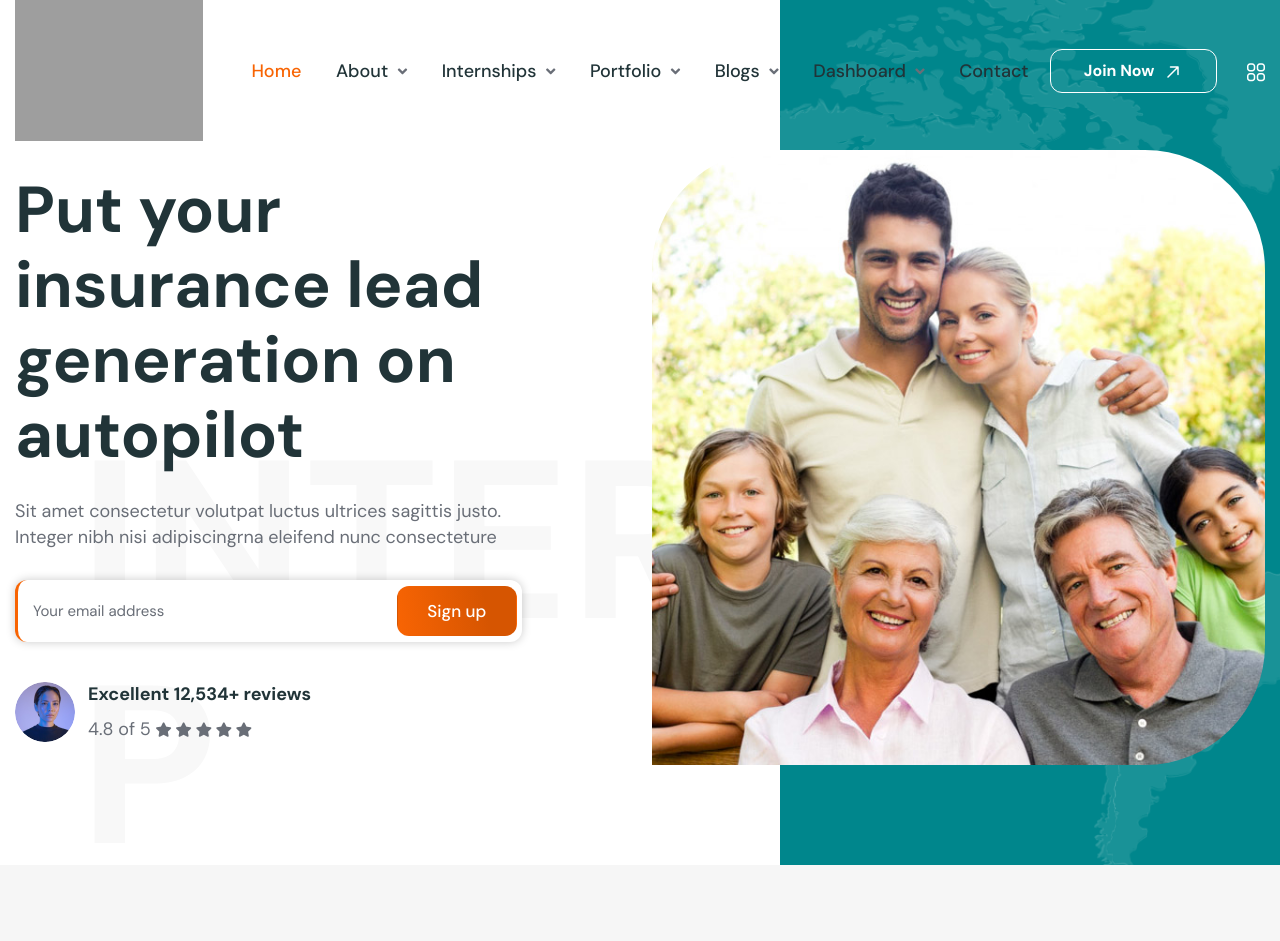
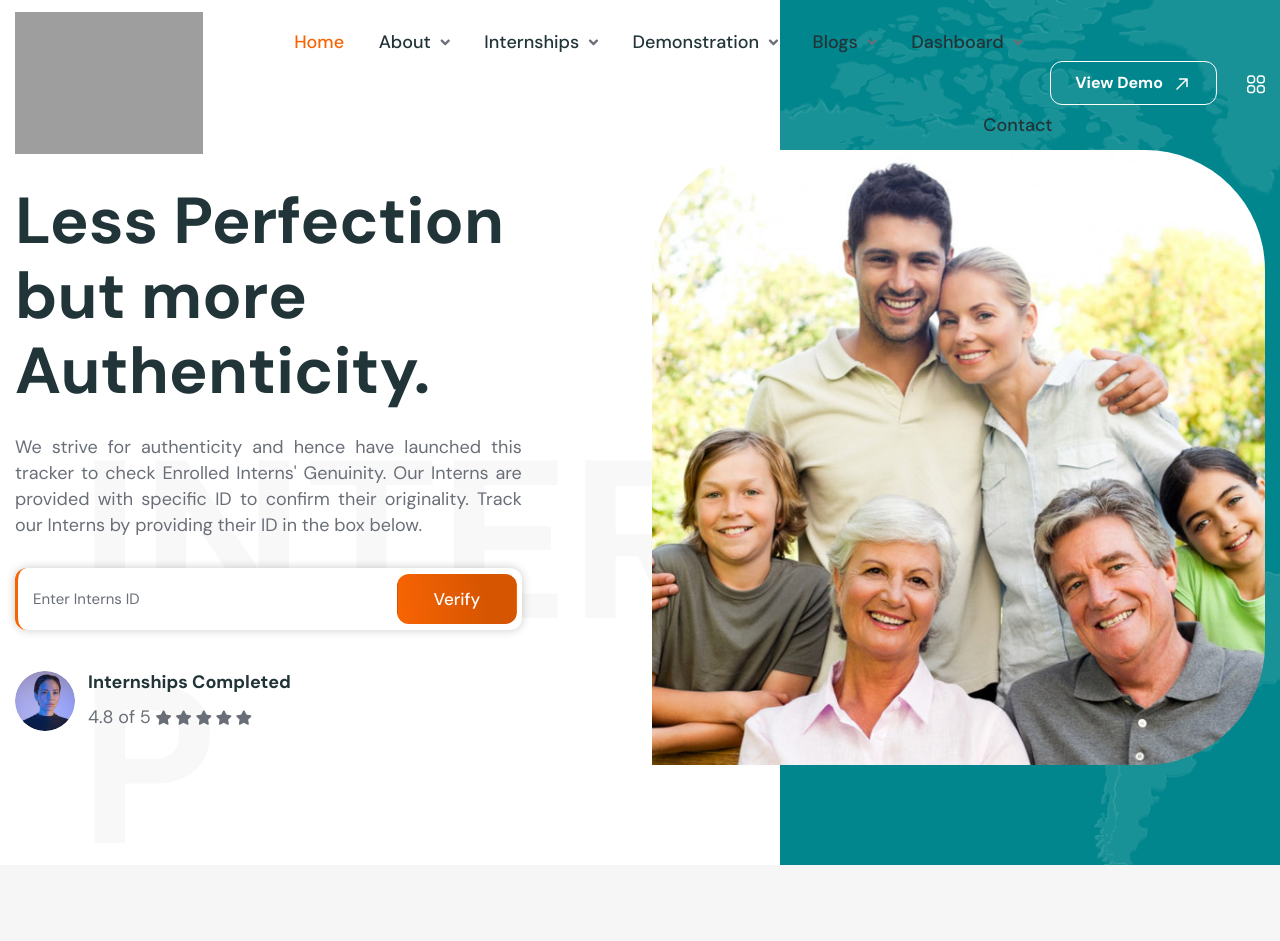
Before and after one commit to aidcom5894/grc_interns, a CodeIgniter app: page /grc_interns/ in a window 1280 px wide. Shown: the top 941 px of the page. Run offline with CodeIgniter, Linux system fonts and the light colour scheme; some libraries are stand-ins or nearby versions; grey boxes are pictures that could not be loaded.

Commit message:
updated new text and links on the welcome page

```diff
--- a/application/views/master_content/ui_navbar.php
+++ b/application/views/master_content/ui_navbar.php
@@ -90,21 +90,19 @@ About
 </li>
 
 <li class="menu-item  menu-item-has-children dropdown  mennucolumn_  nav-item">
-<a href="#" class="nav_link"><span class="text-link">Portfolio</span></a>
+<a href="#" class="nav_link"><span class="text-link">Demonstration</span></a>
 
 <ul class="sub_menu">
 
 <li class="menu-item nav-item">
-<a href="#" class="nav_link"><span class="text-link">Organisation</span></a>
+<a href="#" class="nav_link"><span class="text-link">View Demo</span></a>
 </li>
 
 <li class="menu-item nav-item">
-<a href="#" class="nav_link"><span class="text-link">Administrator</span></a>
+<a href="#" class="nav_link"><span class="text-link">Request a Demo </span></a>
 </li>
 
-<li class="menu-item nav-item">
-<a href="#" class="nav_link"><span class="text-link">SMEs & Mentors</span></a>
-</li>
+
 </ul>
 </li>
 
@@ -182,7 +180,7 @@ Contact
 
 <div class="button">
 <a href="#" class="theme_btn">
-Join Now
+View Demo
 <svg width="12" height="12" viewBox="0 0 12 12" fill="none"
 xmlns="http://www.w3.org/2000/svg">
 <path d="M1 11L11 1M11 1H3.5M11 1V8.5" stroke="white" stroke-width="1.5"
--- a/application/views/welcome_message.php
+++ b/application/views/welcome_message.php
@@ -22,19 +22,18 @@ $this->load->view('master_content/ui_navbar');
 <div class="col-lg-5">
 <div class="section_title type_one">
 <div class="title_whole">
-<h2 class="title">Put your insurance lead generation on autopilot</h2>
+<h2 class="title">Less Perfection but more Authenticity.</h2>
 </div>
-<p>
-Sit amet consectetur volutpat luctus ultrices sagittis justo. Integer
-nibh nisi adipiscingrna eleifend nunc consecteture
+<p style="text-align: justify;">
+We strive for authenticity and hence have launched this tracker to check Enrolled Interns' Genuinity. Our Interns are provided with specific ID to confirm their originality. Track our Interns by providing their ID in the box below.
 </p>
 </div>
 <div class="newsteller_simple">
 <div class="input_group">
 <form method="post">
-<input type="email" name="EMAIL" placeholder="Your email address"
+<input type="email" name="EMAIL" placeholder="Enter Interns ID"
 required="">
-<input type="submit" value="Sign up">
+<input type="submit" value="Verify">
 </form>
 </div>
 </div>
@@ -45,7 +44,7 @@ alt="img" />
 </div>
 <div class="section_title type_one">
 <div class="title_whole">
-<h2 class="title"> Excellent 12,534+ reviews</h2>
+<h2 class="title"> Internships Completed</h2>
 </div>
 <p>4.8 of 5 <small><i class="fa fa-star"></i> <i class="fa fa-star"></i> <i
 class="fa fa-star"></i> <i class="fa fa-star"></i> <i
```
Also changed, not shown: application/views/master_content/alt_pageNavbar.php (+4 -7 lines).
